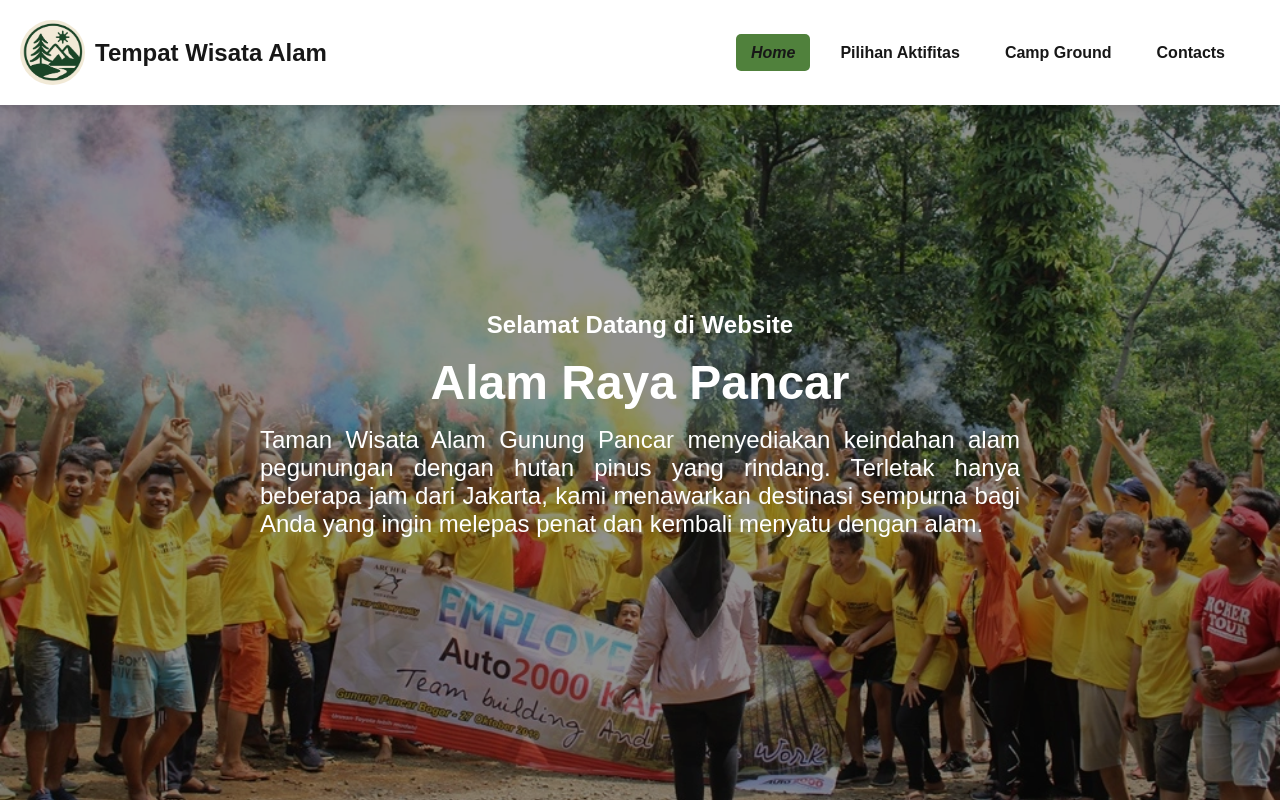
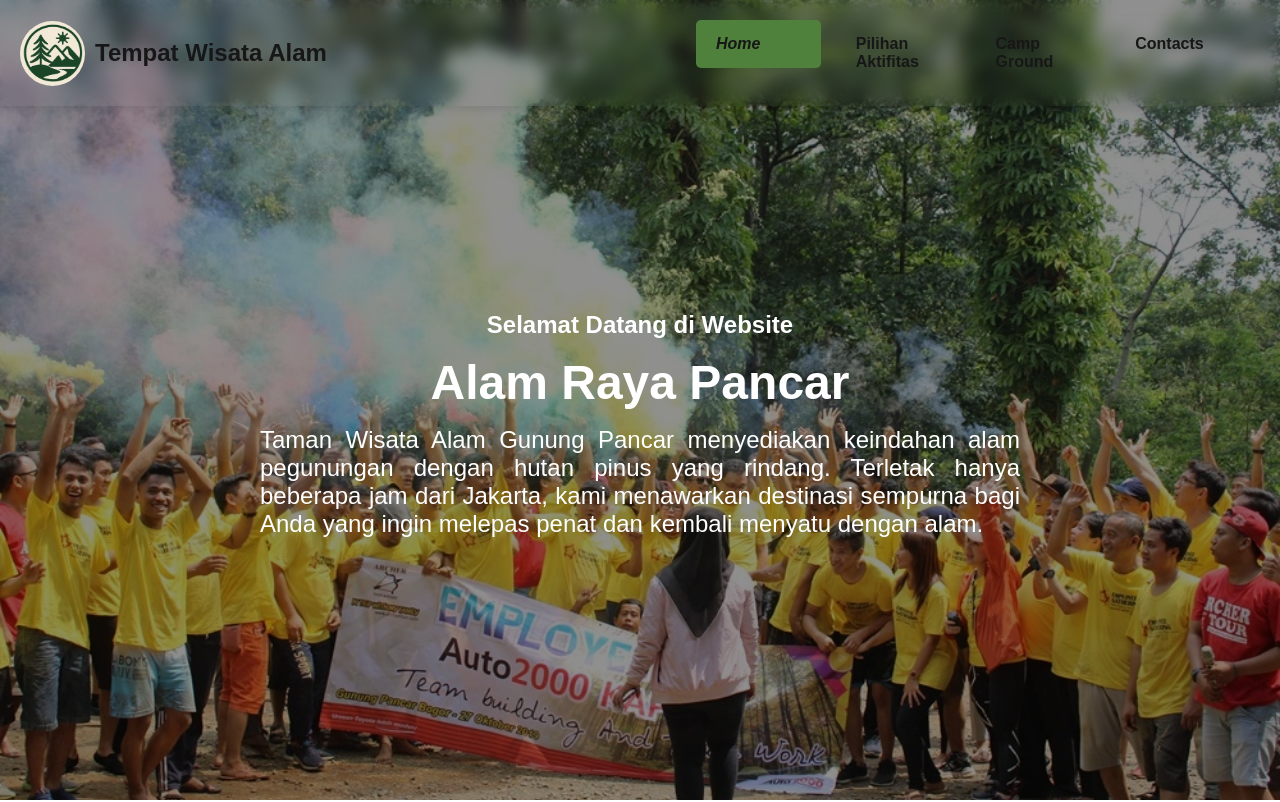
Before and after one commit to maul-lq/kelompok-8-maulana-dan-dendy-tb2, a Next.js app: page /tugas-besar-2/ in a window 1280 px wide. Shown: the top 802 px of the page. Built offline with nearby package versions, Linux system fonts and the light colour scheme.

Commit message:
refactor: update layout structure and styles for multiple pages

```diff
--- a/app/contacts/page.js
+++ b/app/contacts/page.js
@@ -7,6 +7,7 @@ export default function Contacts() {
     return (
         <div className="page">
             <Navbar activeIndex={3} />
+            <div style={{ width: "100%" }}>
                 <CoverImage
                     imageURL="/tugas-besar-2/kontak-kami.webp"
                     height="35vh"
@@ -14,12 +15,17 @@ export default function Contacts() {
                     title="Hubungi Kami"
                     bottomAtr="Taman Wisata Alam Gunung Pancar mempunyai lokasi yang terjangkau yang tidak memakan waktu lama dari Jakarta. Anda bisa menghubungi nomor whatsapp kami untuk meminta informasi lebih lanjut."
                 />
+            </div>
+            <div style={{ width: "100%", background: "var(--content-bg-1)" }}>
                 <TempatKonetenTeks
                     title="Temukan Kami"
                     desc="PT Wana Wisata Indah terletak di Taman Wisata Alam Gunung Pancar (TWA-GP), yang mudah dijangkau dari Jakarta dengan jalur darat melalui Tol Jagorawi. Pengunjung dapat keluar di pintu Tol Sentul Selatan, kemudian melanjutkan perjalanan menuju Kecamatan Babakan Madang dan Desa Karang Tengah dengan jarak sekitar 11 km. Selain itu, lokasi kami juga dapat diakses dari kota Bogor dengan melewati daerah Bogor Baru, Desa Cijayanti, Kecamatan Babakan Madang, dan Desa Karang Tengah dengan jarak sekitar 25 km."
                     addr=""
                 />
+            </div>
+            <div style={{ width: "100%", background: "var(--content-bg-2)" }}>
                 <ContactSection />
+            </div>
         </div>
     );
 }
--- a/app/globals.css
+++ b/app/globals.css
@@ -3,6 +3,8 @@
   --foreground: #171717;
   --primary: #2ecc71;
   --secondary: #50813c;
+  --content-bg-1: #ffffff;
+  --content-bg-2: #e7f7eb;
 }
 
 @media (prefers-color-scheme: dark) {
@@ -11,6 +13,8 @@
     --foreground: #ededed;
     --primary: #3fa46a;
     --secondary: #2b2b2b;
+    --content-bg-1: #232323;
+    --content-bg-2: #181818;
   }
 }
 
--- a/app/page.js
+++ b/app/page.js
@@ -11,11 +11,21 @@ export default function Home() {
   return (
     <div className={styles.page}>
       <Navbar activeIndex={0} />
-      <CoverImage />
-      <TempatKonetenTeks />
-      <PhotoGallery />
-      <ActivitiesSection />
-      <ContactSection />
+      <div style={{ width: "100%" }}>
+        <CoverImage />
+      </div>
+      <div style={{ width: "100%", background: "var(--content-bg-1)" }}>
+        <TempatKonetenTeks />
+      </div>
+      <div style={{ width: "100%", background: "var(--content-bg-2)" }}>
+        <PhotoGallery />
+      </div>
+      <div style={{ width: "100%", background: "var(--content-bg-1)" }}>
+        <ActivitiesSection />
+      </div>
+      <div style={{ width: "100%", background: "var(--content-bg-2)" }}>
+        <ContactSection />
+      </div>
       <footer className={styles.footer}>
       </footer>
     </div>
--- a/app/style/navbar.module.css
+++ b/app/style/navbar.module.css
@@ -12,7 +12,9 @@
 } */
 
 .header {
-    background-color: var(--background);
+    background-color: transparent;
+    -webkit-backdrop-filter: blur(8px);
+    backdrop-filter: blur(8px);
     color: var(--foreground);
     padding: 20px;
     box-shadow: 0 4px 8px rgba(0, 0, 0, 0.1);
@@ -62,7 +64,7 @@
     display: flex;
     gap: 15px;
     margin-right: 20px;
-    background: var(--background);
+    background: transparent;
     transition: background 0.3s;
 }
 
@@ -100,9 +102,11 @@
         position: absolute;
         top: 70px;
         right: 0;
-        background: var(--background);
+        background: rgba(30,30,30,0.7); /* semi-transparan untuk mobile menu */
         box-shadow: 0 4px 8px rgba(0,0,0,0.1);
-        display: none;
+        -webkit-backdrop-filter: blur(8px);
+        backdrop-filter: blur(8px);
+    }
 }
 .nav ul.open {
     display: flex;
@@ -115,7 +119,6 @@
     width: 100%;
     padding: 15px 20px;
 }
-}
 
 @media (max-width: 600px) {
     .headerTitle {
```
Also changed, not shown: app/aktifitas/page.js (+7 -1 lines), app/camp_ground/page.js (+7 -1 lines). Lines whose indentation alone changed are shown as unchanged.
